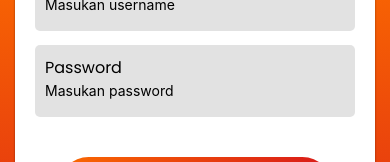
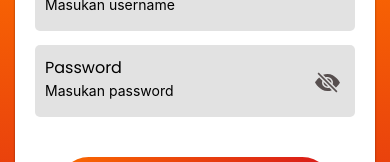
Before and after one commit to tsabit12/doc-frontend, a React Native app: screen /Home in a window 390 px wide. Shown: the part 465-627 px from the top of the page. Built offline with nearby package versions, Linux system fonts and the light colour scheme.

Commit message:
security input text pasword

```diff
--- /dev/null
+++ b/icons/Eyeclose.js
@@ -0,0 +1,11 @@
+import React from 'react';
+import Svg, { Path } from "react-native-svg";
+
+export default function Eyeclose(){
+    return(
+        <Svg width="25" height="25" viewBox="0 0 25 25" fill="none" xmlns="http://www.w3.org/2000/svg">
+            <Path d="M16.8594 20.175L14.3375 17.6516C13.3623 18.0002 12.308 18.0648 11.2975 17.8378C10.287 17.6107 9.36176 17.1014 8.62941 16.369C7.89705 15.6367 7.38772 14.7114 7.16067 13.7009C6.93362 12.6904 6.9982 11.6362 7.34688 10.6609L4.12812 7.44219C1.46562 9.80937 0 12.5 0 12.5C0 12.5 4.6875 21.0938 12.5 21.0938C14.0006 21.0885 15.4843 20.7759 16.8594 20.175ZM8.14062 4.825C9.51571 4.2241 10.9994 3.91142 12.5 3.90625C20.3125 3.90625 25 12.5 25 12.5C25 12.5 23.5328 15.1891 20.8734 17.5594L17.6516 14.3375C18.0002 13.3623 18.0648 12.308 17.8378 11.2975C17.6107 10.287 17.1014 9.36176 16.369 8.62941C15.6367 7.89705 14.7114 7.38772 13.7009 7.16067C12.6904 6.93362 11.6362 6.9982 10.6609 7.34688L8.14062 4.82656V4.825Z" fill="#574F4F"/>
+            <Path d="M8.63284 11.9469C8.54689 12.5474 8.60197 13.1596 8.79372 13.7351C8.98546 14.3106 9.30861 14.8335 9.73754 15.2625C10.1665 15.6914 10.6894 16.0146 11.2649 16.2063C11.8404 16.398 12.4527 16.4531 13.0532 16.3672L8.63127 11.9469H8.63284ZM16.3672 13.0531L11.9469 8.63124C12.5474 8.5453 13.1596 8.60038 13.7351 8.79212C14.3106 8.98387 14.8336 9.30702 15.2625 9.73595C15.6914 10.1649 16.0146 10.6878 16.2063 11.2633C16.3981 11.8388 16.4532 12.4511 16.3672 13.0516V13.0531ZM21.3219 22.4281L2.5719 3.67812L3.67815 2.57187L22.4282 21.3219L21.3219 22.4281Z" fill="#574F4F"/>
+        </Svg>
+    )
+}
--- /dev/null
+++ b/icons/Eyeopen.js
@@ -0,0 +1,11 @@
+import React from 'react';
+import Svg, { Path } from "react-native-svg";
+
+export default function Eyeopen(){
+    return(
+        <Svg width="25" height="25" viewBox="0 0 25 25" fill="none" xmlns="http://www.w3.org/2000/svg">
+            <Path d="M16.4062 12.5C16.4062 13.536 15.9947 14.5296 15.2621 15.2621C14.5296 15.9947 13.536 16.4062 12.5 16.4062C11.464 16.4062 10.4704 15.9947 9.73786 15.2621C9.0053 14.5296 8.59375 13.536 8.59375 12.5C8.59375 11.464 9.0053 10.4704 9.73786 9.73786C10.4704 9.0053 11.464 8.59375 12.5 8.59375C13.536 8.59375 14.5296 9.0053 15.2621 9.73786C15.9947 10.4704 16.4062 11.464 16.4062 12.5V12.5Z" fill="#574F4F"/>
+            <Path d="M0 12.5C0 12.5 4.6875 3.90625 12.5 3.90625C20.3125 3.90625 25 12.5 25 12.5C25 12.5 20.3125 21.0938 12.5 21.0938C4.6875 21.0938 0 12.5 0 12.5ZM12.5 17.9688C13.9504 17.9688 15.3414 17.3926 16.367 16.367C17.3926 15.3414 17.9688 13.9504 17.9688 12.5C17.9688 11.0496 17.3926 9.6586 16.367 8.63301C15.3414 7.60742 13.9504 7.03125 12.5 7.03125C11.0496 7.03125 9.6586 7.60742 8.63301 8.63301C7.60742 9.6586 7.03125 11.0496 7.03125 12.5C7.03125 13.9504 7.60742 15.3414 8.63301 16.367C9.6586 17.3926 11.0496 17.9687 12.5 17.9688V17.9688Z" fill="#574F4F"/>
+        </Svg>
+    )
+}
--- /dev/null
+++ b/icons/index.js
@@ -0,0 +1,2 @@
+export { default as Eyeclose } from './Eyeclose';
+export { default as Eyeopen } from './Eyeopen';
--- a/package.json
+++ b/package.json
@@ -23,6 +23,7 @@
     "react-native-responsive-screen": "^1.4.2",
     "react-native-safe-area-context": "3.2.0",
     "react-native-screens": "~3.4.0",
+    "react-native-svg": "12.1.1",
     "react-native-web": "~0.13.12"
   },
   "devDependencies": {
--- a/views/HomeScreen/HomeScreen.js
+++ b/views/HomeScreen/HomeScreen.js
@@ -3,8 +3,12 @@ import Constants from 'expo-constants';
 import React from 'react';
 import { Image, KeyboardAvoidingView, Platform, SafeAreaView, ScrollView, StyleSheet, Text, TextInput, TouchableOpacity, View } from 'react-native';
 import { WP, HP } from '../config/layout';
+import { Eyeclose, Eyeopen } from '../../icons';
+import { useState } from 'react';
 
 const HomeScreen = ({ navigation }) => {
+    const [seepassword, setseepassword] = useState(false);
+
     return(
         <LinearGradient
             style={styles.container}
@@ -37,10 +41,20 @@ const HomeScreen = ({ navigation }) => {
                                     </View>
                                     <View style={styles.formcontrol}>
                                         <Text style={styles.label}>Password</Text>
-                                        <TextInput
-                                            placeholder='Masukan password'
-                                            style={styles.input}
-                                        />
+                                        <View style={{flexDirection: 'row'}}>
+                                            <TextInput
+                                                placeholder='Masukan password'
+                                                style={{...styles.input, flex: 1}}
+                                                secureTextEntry={seepassword ? false : true }
+                                            />
+                                            <TouchableOpacity
+                                                style={{marginRight: 10, marginTop: -10}}
+                                                activeOpacity={0.8}
+                                                onPress={() => setseepassword(!seepassword)}
+                                            >
+                                                { seepassword ? <Eyeopen /> : <Eyeclose /> }
+                                            </TouchableOpacity>
+                                        </View>
                                     </View>
                                     <View style={{alignItems: 'center'}}>
                                         <LinearGradient
```
Also changed, not shown: 1 other file (tests, documents, lock files or other folders).
